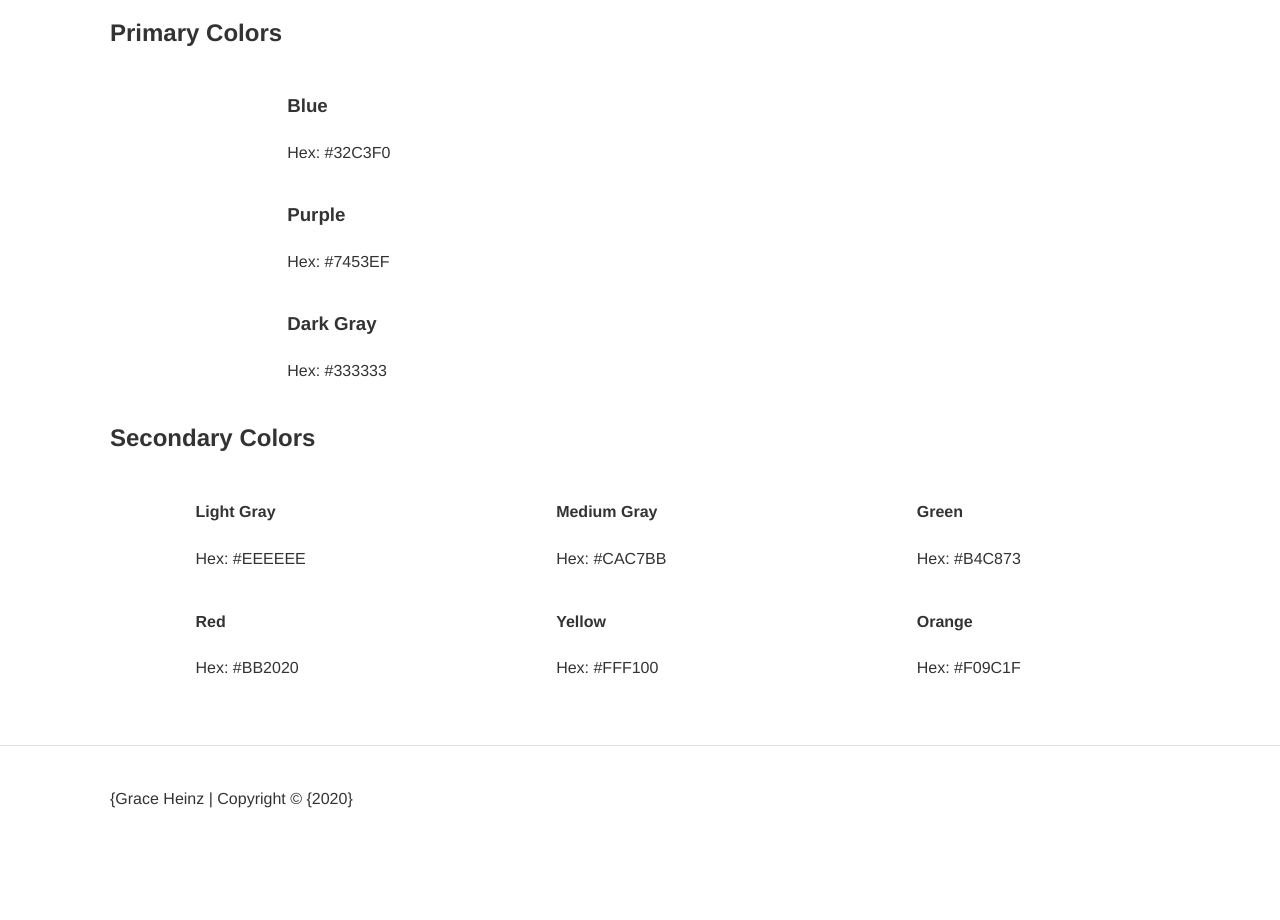
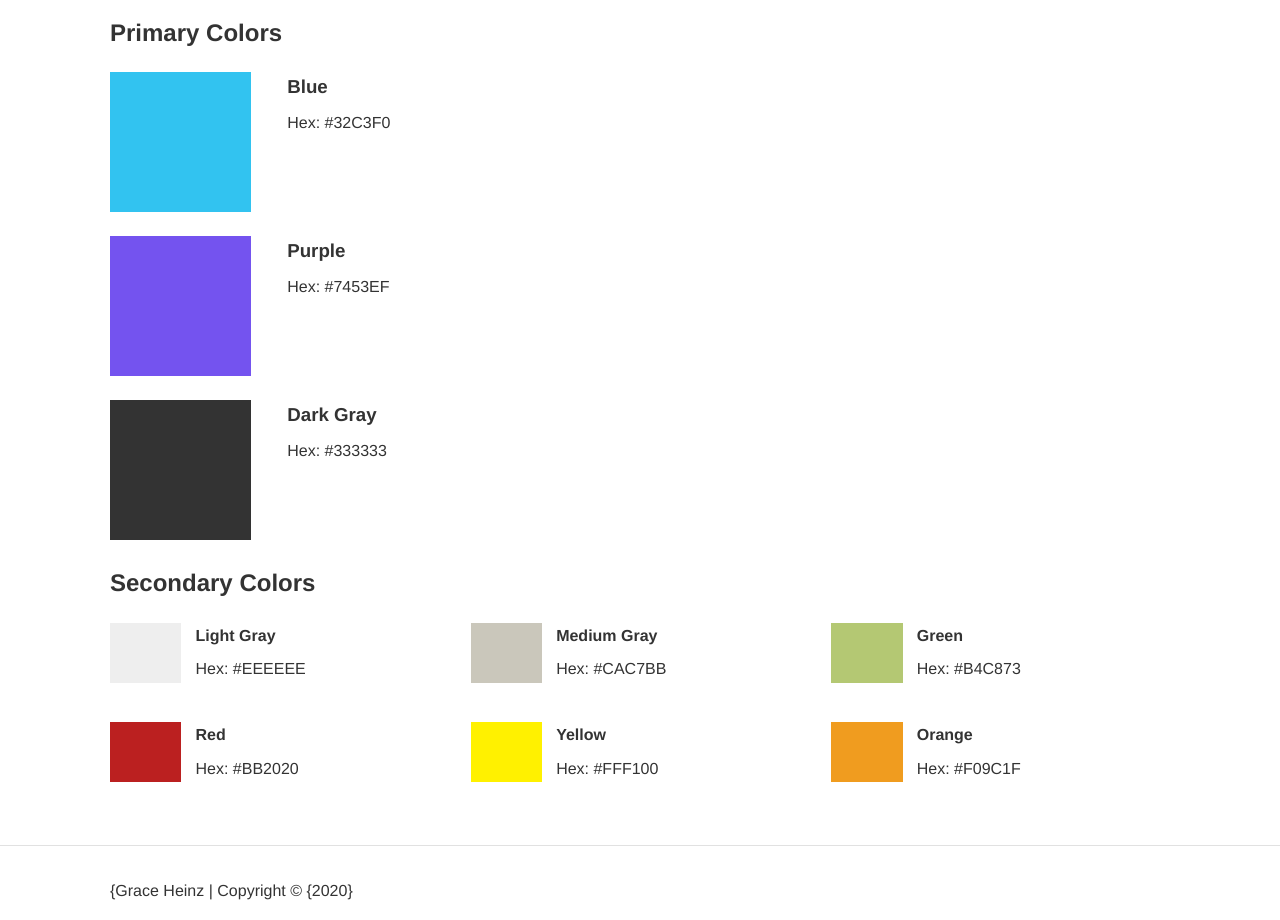
Before and after one commit to graceheinz/Styleguide, a plain HTML site: page colors.html in a window 1280 px wide. Shown: the part 271-1191 px from the top of the page. Before the commit the page ends 1099 px from the top, so only its background shows below. Drawn offline with Linux system fonts and the light colour scheme.

Commit message:
Add files via upload

```diff
--- a/css/style.css
+++ b/css/style.css
@@ -251,3 +251,61 @@ footer{
     margin-top: 48px;
     padding: 24px 0 0;
 }
+
+/* Colors Styles
+–––––––––––––––––––––––––––––––––––––––––––––––––– */
+.colors .row {
+    margin-bottom: 24px;
+}
+.colors h3 {
+    margin: 0;
+}
+.colors h4 {
+    margin: 0;
+}
+.colors p {
+    margin-top: 8px;
+}
+.color {
+    width: 100%;
+    height: 60px;
+}
+
+/* Primary Colors
+–––––––––––––––––––––––––––––––––––––––––––––––––– */
+.primary .primary-1,
+.primary .primary-2,
+.primary .primary-3 {
+    height: 140px;
+}
+.primary-1 {
+    background: #32C3F0;
+}
+.primary-2 {
+    background: #7453EF;
+}
+.primary-3 {
+    background: #333;
+}
+
+/* Secondary Colors
+–––––––––––––––––––––––––––––––––––––––––––––––––– */
+
+.secondary-1 {
+    background: #EEE;
+}
+.secondary-2 {
+    background: #CAC7BB;
+}
+.secondary-3 {
+    background: #B4C873;
+}
+.secondary-4 {
+    background: #BB2020;
+}
+.secondary-5 {
+    background: #FFF100;
+}
+.secondary-6 {
+    background: #F09C1F;
+}
```
